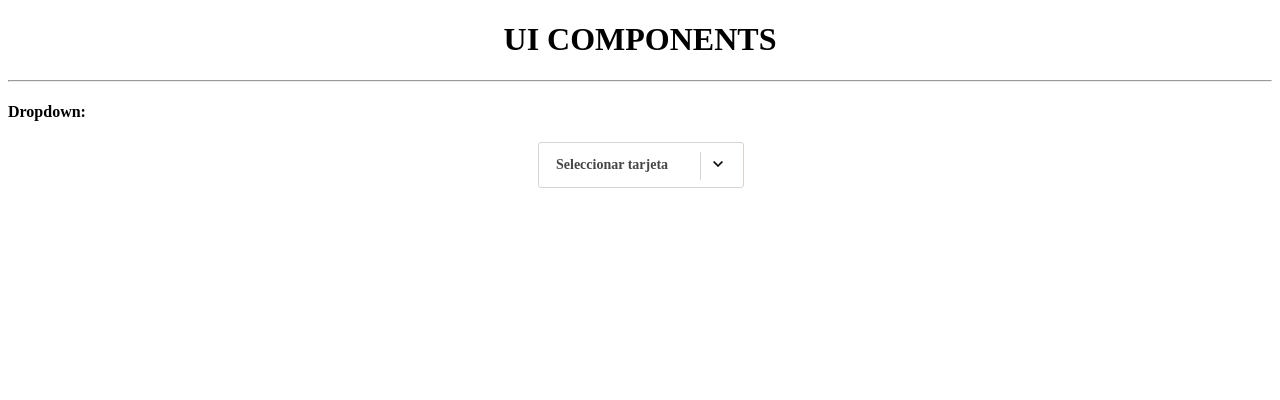
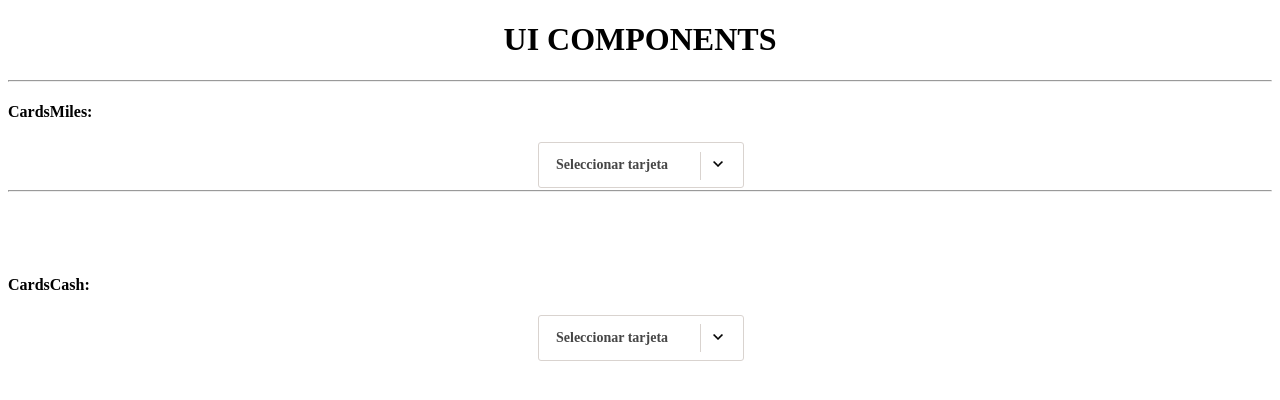
Before and after one commit to LuchoDevel/UIComponents, an Angular app: page / in a window 1280 px wide. Shown: the top 400 px of the page. Built offline with nearby package versions, Linux system fonts and the light colour scheme.

Commit message:
Implementacion Viewchild
 - Se implementa viewchild para controlar la referencia al quere implementar el mismo componente varias veces

```diff
--- a/src/app/components/creditcarddropdown/creditcarddropdown.component.html
+++ b/src/app/components/creditcarddropdown/creditcarddropdown.component.html
@@ -4,8 +4,8 @@
 <div class="contenedor">
     <div class="selectbox" (click)="activeSelect()">
       <!--SELECT-->
-        <div class="select" id="select">
-          <div class="contenido-select">
+        <div  #select class="select" id="select">
+          <div #contentSelect class="contenido-select">
             <p class="descripcion">Seleccionar tarjeta</p>
           </div>
           <div class="separador"></div>
@@ -17,7 +17,7 @@
 
 
       <!--OPTIONS-->
-      <div class="opciones" id="opciones">
+      <div #options class="opciones" id="opciones">
           <ng-container *ngFor="let card of listCard">
             <a href="#" id="opcion" (click)="selectOption(card, $event)">
               <div class="contenido-opcion">
--- a/src/app/components/creditcarddropdown/creditcarddropdown.component.ts
+++ b/src/app/components/creditcarddropdown/creditcarddropdown.component.ts
@@ -1,10 +1,12 @@
-import { Component, OnInit, Inject, Input, Output, EventEmitter } from '@angular/core';
-import { DOCUMENT } from '@angular/common';
-import { CreditCardImagePipe } from './pipe/creditCardImage.pipe';
-import { CreditUSerCardPipe } from './pipe/userCreditCard.pipe';
+import {Component, OnInit, Inject, Input, Output, EventEmitter, ViewChild, ElementRef} from '@angular/core';
+import {DOCUMENT} from '@angular/common';
+import {CreditCardImagePipe} from './pipe/creditCardImage.pipe';
+import {CreditUSerCardPipe} from './pipe/userCreditCard.pipe';
+
 
 export interface ListCreditCard {
   value?: any;
+  default?: boolean;
 }
 
 @Component({
@@ -23,8 +25,14 @@ export class CreditcarddropdownComponent implements OnInit {
   /**
    * Retorna el numero de tarjeta seleccionado
    */
-  @Output() cardSelectedEvent =  new EventEmitter<string>();
+  @Output() cardSelectedEvent = new EventEmitter<string>();
 
+  /**
+   * Variables referencia
+   */
+  @ViewChild('select', {static: false, read: ElementRef}) selectElement: ElementRef;
+  @ViewChild('options', {static: false, read: ElementRef}) optionsElement: ElementRef;
+  @ViewChild('contentSelect', {static: false, read: ElementRef}) contentSelectElement: ElementRef;
 
   /**
    * Variables para DoomHTML
@@ -36,26 +44,24 @@ export class CreditcarddropdownComponent implements OnInit {
   /**
    * Indica si se ha dado click al select
    */
-  public isActiveSelect:boolean;
+  public isActiveSelect: boolean;
 
   /**
    *
    */
-  public listCard:ListCreditCard[];
+  public listCard: ListCreditCard[];
 
   /**
    * Icono de flecha a mostrar en el select
    */
-  public arrowIcon:string;
+  public arrowIcon: string;
 
   constructor(
     @Inject(DOCUMENT) private document: Document,
-
     private cardImagenPipe: CreditCardImagePipe
-    ) {
+  ) {
 
     this.isActiveSelect = false;
-
   }
 
   ngOnInit() {
@@ -67,32 +73,32 @@ export class CreditcarddropdownComponent implements OnInit {
   initVar() {
     this.select = this.document.querySelector('#select');
     this.opciones = this.document.querySelector('#opciones');
-    this.contenidoSelect  = this.document.querySelector('#select .contenido-select');
+    this.contenidoSelect = this.document.querySelector('#select .contenido-select');
   }
 
-  activeSelect(){
+  activeSelect() {
     this.isActiveSelect = !this.isActiveSelect;
-    this.arrowIcon = ( this.isActiveSelect) ? 'assets/img/ico/up-arrow-icon.png' : 'assets/img/ico/down-arrow-icon.png';
-    this.select.classList.toggle('active');
-    this.opciones.classList.toggle('active');
-
+    this.arrowIcon = (this.isActiveSelect) ? 'assets/img/ico/up-arrow-icon.png' : 'assets/img/ico/down-arrow-icon.png';
+    this.selectElement.nativeElement.classList.toggle('active');
+    // this.select.classList.toggle('active');
+    this.optionsElement.nativeElement.classList.toggle('active');
+    // this.opciones.classList.toggle('active');
   }
 
-  selectOption(card, $e){
+  selectOption(card, $e) {
     $e.preventDefault();
-    this.contenidoSelect.innerHTML = $e.currentTarget.innerHTML;
-    // console.log($e.currentTarget.innerHTML);
-    this.cardSelectedEvent.emit(card);
+    this.contentSelectElement.nativeElement.innerHTML = $e.currentTarget.innerHTML;
+    console.log('Card active ', card);
+    this.cardSelectedEvent.emit(cardlistCardCashEvent);
   }
 
-  selectIConCard(numberCard): string{
-    const typeCard =  this.cardImagenPipe.transform(numberCard);
-
+  selectIConCard(numberCard): string {
+    const typeCard = this.cardImagenPipe.transform(numberCard);
     switch (typeCard) {
       case 'Mastercard':
         return 'assets/img/ico/card-master-ico.png';
       case 'Visa':
-          return 'assets/img/ico/card-visa-ico.png';
+        return 'assets/img/ico/card-visa-ico.png';
     }
   }
 
--- a/src/app/pages/home/home.component.html
+++ b/src/app/pages/home/home.component.html
@@ -7,7 +7,13 @@
 
 <div class="content">
     <h4>
-        Dropdown:
+        CardsMiles:
     </h4>
-    <app-creditcarddropdown (cardSelectedEvent)="selectCard($event)" [cards]="listCard"></app-creditcarddropdown>
+    <app-creditcarddropdown (cardSelectedEvent)="selectCardMiles($event)" [cards]="listCardMiles"></app-creditcarddropdown>
+  <hr>
+  <br><br><br>
+  <h4>
+    CardsCash:
+  </h4>
+  <app-creditcarddropdown (cardSelectedEvent)="selectCardCash($event)" [cards]="listCardCash"></app-creditcarddropdown>
 </div>
--- a/src/app/pages/home/home.component.ts
+++ b/src/app/pages/home/home.component.ts
@@ -6,21 +6,38 @@ import { Component, OnInit } from '@angular/core';
   styleUrls: ['./home.component.scss']
 })
 export class HomeComponent implements OnInit {
-public listCard;
+public listCardCash;
+public listCardMiles;
   constructor() {
 
-    this.listCard = [
-      { value: '45128787'},
-      { value: '56678978'}
+    this.listCardCash = [
+      {value: '46666666'},
+      {value: '56666666'}
+    ];
 
-    ]
+    this.listCardMiles = [
+      { value: '47777777'},
+      { value: '57777777'}
+    ];
   }
 
   ngOnInit() {
   }
 
 
-  selectCard($event){
-    console.log('Evento que llega al padre ', $event);
+  /**
+   * Metodo para capturar eventos de tarjetas Miles
+   * @param $cardMile number of card
+   */
+  public selectCardMiles($cardMile) {
+    console.log('Card del combo miles ', $cardMile);
+  }
+
+  /**
+   * Método para capturar los eventos de tarjetas cash
+   * @param $cardMile number of card
+   */
+  public selectCardCash($cardMile) {
+    console.log('Card del combo miles ', $cardMile);
   }
 }
```
Also changed, not shown: src/app/components/creditcarddropdown/creditcarddropdown.component.scss (+0 -44 lines).
